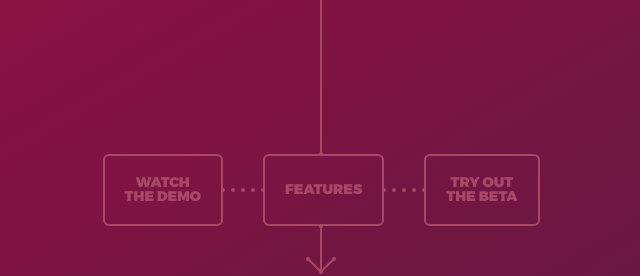
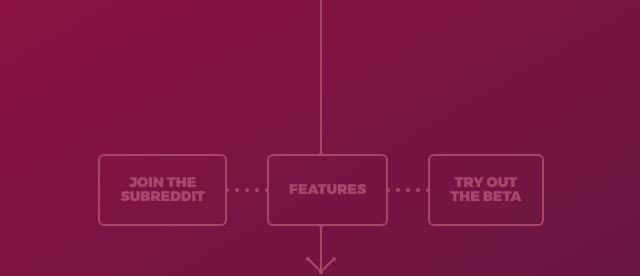
Before and after one commit to SafeMarket/safemarket.github.io, a website: page index.html in a window 1280 px wide. Shown: the part 944-1220 px from the top of the page, 319-959 px from the left. Drawn offline with Linux system fonts and the light colour scheme.

Commit message:
remove demo links

```diff
--- a/index.html
+++ b/index.html
@@ -32,7 +32,6 @@
 
 		<nav id="main-nav">
 			<ul class="nav">
-				<li><a href="#">Watch the Demo</a></li>
 				<li><a href="https://github.com/SafeMarket/dapp/wiki/Getting-Started">Try Out The Beta</a></li>
 				<li><a href="https://reddit.com/r/safemarket">Join The Subreddit</a></li>
 			</ul>
@@ -83,7 +82,7 @@
 			</div>
 
 			<section class="main-actions cf">
-				<a href="" id="intro-action1" class="outlined-btn action">Watch <br/>the Demo</a>
+				<a href="http://reddit.com/r/SafeMarket" id="intro-action1" class="outlined-btn action">Join The<br/>Subreddit</a>
 				<button id="intro-action2" class="outlined-btn action">Features</button>
 				<a href="https://github.com/SafeMarket/dapp/wiki/Getting-Started" id="intro-action3" class="outlined-btn action">Try Out<br/>The Beta</a>
 			</section>
@@ -214,8 +213,8 @@
 <footer id="footer">
 	<div class="dot-peach"></div>
 	<div class="cf">
-		<a href="index.html" class="footer-link footer-left h1">
-			<svg xmlns="http://www.w3.org/2000/svg" version="1.1" x="0px" y="0px" viewBox="0 0 143 30" xml:space="preserve"><path class="st0" d="M111 13c-0.7 0-1.4 0.4-1.7 1H4.7l10-10c0.1 0 0.2 0 0.3 0 1.1 0 2-0.9 2-2s-0.9-2-2-2 -2 0.9-2 2c0 0.3 0.1 0.5 0.1 0.7L2.7 13.1C2.5 13.1 2.3 13 2 13c-1.1 0-2 0.9-2 2 0 1.1 0.9 2 2 2 0.3 0 0.5-0.1 0.7-0.1l10.4 10.4C13.1 27.5 13 27.7 13 28c0 1.1 0.9 2 2 2s2-0.9 2-2c0-1.1-0.9-2-2-2 -0.1 0-0.2 0-0.3 0l-10-10h104.6c0.3 0.6 1 1 1.7 1 1.1 0 2-0.9 2-2C113 13.9 112.1 13 111 13zM121 13c-1.1 0-2 0.9-2 2 0 1.1 0.9 2 2 2 1.1 0 2-0.9 2-2C123 13.9 122.1 13 121 13zM131 13c-1.1 0-2 0.9-2 2 0 1.1 0.9 2 2 2 1.1 0 2-0.9 2-2C133 13.9 132.1 13 131 13zM141 13c-1.1 0-2 0.9-2 2 0 1.1 0.9 2 2 2 1.1 0 2-0.9 2-2C143 13.9 142.1 13 141 13z"/></svg><span>Watch<br/> the Demo</span>
+		<a href="http://reddit.com/r/SafeMarket" class="footer-link footer-left h1">
+			<svg xmlns="http://www.w3.org/2000/svg" version="1.1" x="0px" y="0px" viewBox="0 0 143 30" xml:space="preserve"><path class="st0" d="M111 13c-0.7 0-1.4 0.4-1.7 1H4.7l10-10c0.1 0 0.2 0 0.3 0 1.1 0 2-0.9 2-2s-0.9-2-2-2 -2 0.9-2 2c0 0.3 0.1 0.5 0.1 0.7L2.7 13.1C2.5 13.1 2.3 13 2 13c-1.1 0-2 0.9-2 2 0 1.1 0.9 2 2 2 0.3 0 0.5-0.1 0.7-0.1l10.4 10.4C13.1 27.5 13 27.7 13 28c0 1.1 0.9 2 2 2s2-0.9 2-2c0-1.1-0.9-2-2-2 -0.1 0-0.2 0-0.3 0l-10-10h104.6c0.3 0.6 1 1 1.7 1 1.1 0 2-0.9 2-2C113 13.9 112.1 13 111 13zM121 13c-1.1 0-2 0.9-2 2 0 1.1 0.9 2 2 2 1.1 0 2-0.9 2-2C123 13.9 122.1 13 121 13zM131 13c-1.1 0-2 0.9-2 2 0 1.1 0.9 2 2 2 1.1 0 2-0.9 2-2C133 13.9 132.1 13 131 13zM141 13c-1.1 0-2 0.9-2 2 0 1.1 0.9 2 2 2 1.1 0 2-0.9 2-2C143 13.9 142.1 13 141 13z"/></svg><span>Join the<br/>Subreddit</span>
 		</a>
 		<a href="https://github.com/SafeMarket/dapp/wiki/Getting-Started" class="footer-link footer-right h1">
 			<span>Try Out <br/>The Beta</span><svg xmlns="http://www.w3.org/2000/svg" version="1.1" x="0px" y="0px" viewBox="0 0 143 30" xml:space="preserve"><path class="st0" d="M141 13c-0.3 0-0.5 0.1-0.7 0.1L129.9 2.7c0.1-0.2 0.1-0.5 0.1-0.7 0-1.1-0.9-2-2-2s-2 0.9-2 2 0.9 2 2 2c0.1 0 0.2 0 0.3 0l10 10H33.7c-0.3-0.6-1-1-1.7-1 -1.1 0-2 0.9-2 2 0 1.1 0.9 2 2 2 0.7 0 1.4-0.4 1.7-1h104.6l-10 10c-0.1 0-0.2 0-0.3 0 -1.1 0-2 0.9-2 2 0 1.1 0.9 2 2 2s2-0.9 2-2c0-0.3-0.1-0.5-0.1-0.7l10.4-10.4c0.2 0.1 0.5 0.1 0.7 0.1 1.1 0 2-0.9 2-2C143 13.9 142.1 13 141 13zM22 13c-1.1 0-2 0.9-2 2 0 1.1 0.9 2 2 2 1.1 0 2-0.9 2-2C24 13.9 23.1 13 22 13zM12 13c-1.1 0-2 0.9-2 2 0 1.1 0.9 2 2 2 1.1 0 2-0.9 2-2C14 13.9 13.1 13 12 13zM2 13c-1.1 0-2 0.9-2 2 0 1.1 0.9 2 2 2 1.1 0 2-0.9 2-2C4 13.9 3.1 13 2 13z"/></svg>
```
